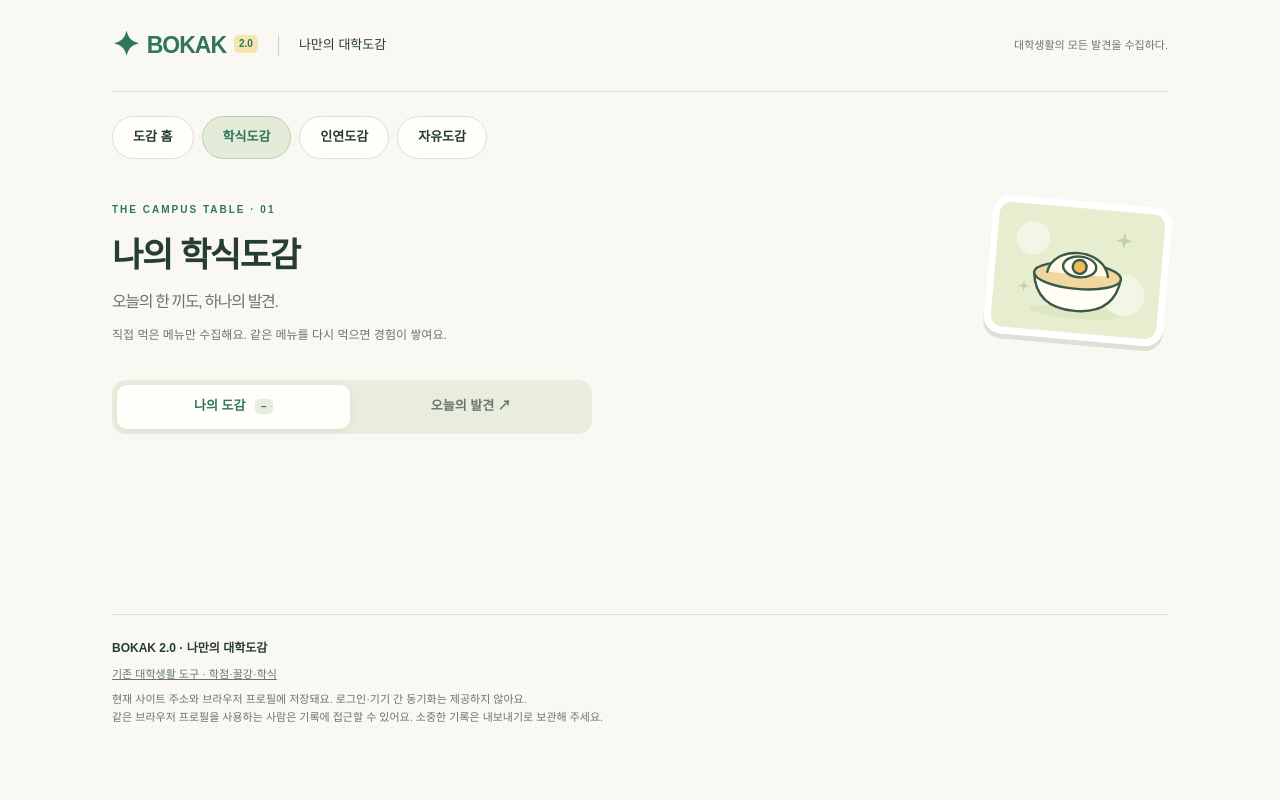
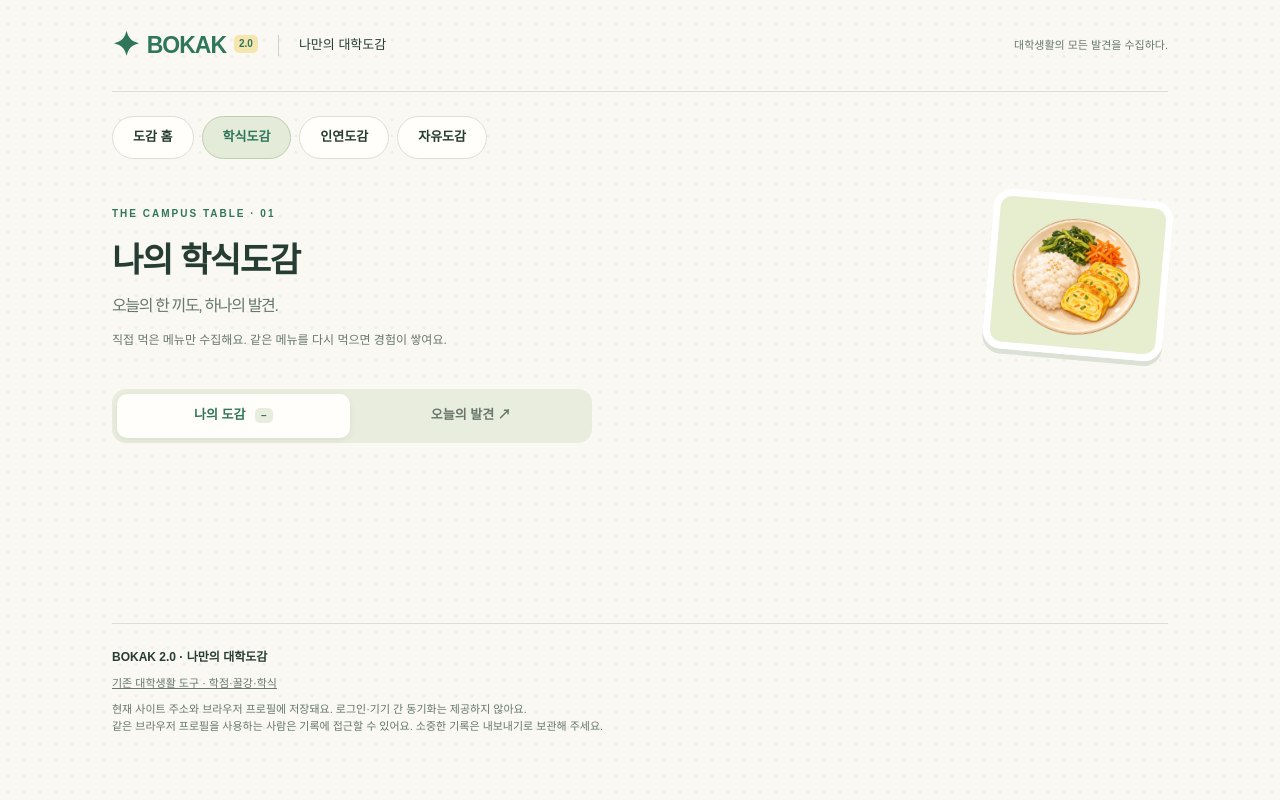
Before and after one commit to YitWub/Dancing-behind-the-professor-s-back, a Next.js app: page /dex/meal in a window 1280 px wide. Built offline with nearby package versions, Linux system fonts and the light colour scheme.

Commit message:
feat: use food illustrations and add a generic meal asset

```diff
--- a/components/dex/common/AlbumFrame.css
+++ b/components/dex/common/AlbumFrame.css
@@ -72,7 +72,7 @@
 /* A small inset for the menu title and stars; leave the edition row in place. */
 .dex-edition-card .album-card-frame .dex-card-copy h3,.dex-edition-card .album-card-frame .dex-card-rating-summary,.dex-edition-card .album-card-frame .dex-card-personal-stars{padding-inline-start:4px;box-sizing:border-box}
 
-/* Candidate artwork is opt-in; SVG remains the real collection default. */
+/* Shared food artwork; soft filtering is restricted to the optional preview. */
 .dex-food-image{display:flex;align-items:center;justify-content:center;overflow:hidden}
 .dex-food-image img{width:88%;height:88%;object-fit:contain;display:block;max-width:100%}
 .dex-food-image.is-soft img{width:76%;height:76%;filter:saturate(.72)}
--- a/components/dex/common/EditionCollectionCard.tsx
+++ b/components/dex/common/EditionCollectionCard.tsx
@@ -6,7 +6,7 @@ import type { ArtworkMode } from '@/lib/dex/meal/artwork-assets';
 import { splitMenuLabel } from '@/lib/dex/meal/presentation';
 
 /** Compact storage-free card. The same presentation is used in real collections and the lab. */
-export function EditionCollectionCard({name,edition,count,artworkMode='svg',rating=null,evaluationCount,acquiredOn,href,onSelect,selected=false,preview=false}:{name:string;edition?:CardEdition;count?:number;artworkMode?:ArtworkMode;rating?:number|null;evaluationCount?:number;acquiredOn:string;href?:string;onSelect?:()=>void;selected?:boolean;preview?:boolean}){
+export function EditionCollectionCard({name,edition,count,artworkMode='image',rating=null,evaluationCount,acquiredOn,href,onSelect,selected=false,preview=false}:{name:string;edition?:CardEdition;count?:number;artworkMode?:ArtworkMode;rating?:number|null;evaluationCount?:number;acquiredOn:string;href?:string;onSelect?:()=>void;selected?:boolean;preview?:boolean}){
   const label=splitMenuLabel(name);
   const content=<><MealImageArtwork kind={mealArtwork(name)} mode={artworkMode}/><div className="dex-card-copy"><h3>{label.title}</h3><div className="dex-card-meta">{edition?<span className={`dex-edition-badge dex-edition--${edition.toLowerCase()}`}>{edition}</span>:<span className="dex-tag">카드 없음</span>}{count!==undefined?<span>보유 {count}장</span>:<time dateTime={acquiredOn}>획득 {acquiredOn}</time>}</div>{evaluationCount!==undefined?<p className="dex-card-rating-summary" aria-label={rating===null?"이 메뉴 미평가":`이 메뉴 평균 ${rating.toFixed(1)}점 · 평가 ${evaluationCount}회`}><span className="dex-average-stars" aria-hidden="true"><span>☆☆☆☆☆</span><span className="dex-average-stars-fill" style={{width:`${(rating??0)/5*100}%`}}>★★★★★</span></span></p>:<p className="dex-card-personal-stars" aria-label={rating===null?'이 식사 미평가':`이 식사 별점 ${rating}점`}><span aria-hidden="true">{[1,2,3,4,5].map(n=>rating!==null&&n<=rating?'★':'☆').join('')}</span></p>}</div></>;
   const className='dex-collect-card dex-edition-card-body album-card-frame'+(edition?` album-edition--${edition.toLowerCase()}`:'');
--- a/components/dex/common/MealImageArtwork.tsx
+++ b/components/dex/common/MealImageArtwork.tsx
@@ -6,14 +6,14 @@ import { foodArtSource } from '@/lib/dex/meal/artwork-assets';
 import type { ArtworkMode } from '@/lib/dex/meal/artwork-assets';
 
 /** Optional visual layer. Missing/unmapped images retain the existing SVG. */
-export function MealImageArtwork({kind,mode='svg'}:{kind:ArtworkKind;mode?:ArtworkMode}){
+export function MealImageArtwork({kind,locked=false,mode='image'}:{kind:ArtworkKind;locked?:boolean;mode?:ArtworkMode}){
   const source=foodArtSource(kind);
-  return mode==='svg'||!source?<CollectionArtwork kind={kind}/>:<ImageCandidate key={source} kind={kind} source={source} soft={mode==='soft'}/>;
+  return mode==='svg'||!source?<CollectionArtwork kind={kind} locked={locked}/>:<ImageCandidate key={source} kind={kind} locked={locked} source={source} soft={mode==='soft'}/>;
 }
-function ImageCandidate({kind,source,soft}:{kind:ArtworkKind;source:string;soft:boolean}){
+function ImageCandidate({kind,locked,source,soft}:{kind:ArtworkKind;locked:boolean;source:string;soft:boolean}){
   const [failed,setFailed]=useState(false);
-  if(failed)return <CollectionArtwork kind={kind}/>;
-  return <div className={'dex-art dex-art--'+kind+' dex-food-image'+(soft?' is-soft':'')} role="img" aria-label="음식 일러스트 후보">
+  if(failed)return <CollectionArtwork kind={kind} locked={locked}/>;
+  return <div className={'dex-art dex-art--'+kind+' dex-food-image'+(soft?' is-soft':'')+(locked?' dex-art--locked':'')} role="img" aria-label="음식 일러스트">
     {/* Local transparent artwork: preserve its aspect ratio and switch immediately on load failure. */}
     {/* eslint-disable-next-line @next/next/no-img-element */}
     <img src={source} alt="" width={1280} height={1280} loading="lazy" onError={()=>setFailed(true)}/>
--- a/components/dex/meal/MealCollection.tsx
+++ b/components/dex/meal/MealCollection.tsx
@@ -12,7 +12,8 @@ import { splitMenuLabel } from '@/lib/dex/meal/presentation';
 import { readOfferings } from '@/lib/dex/meal/catalog';
 import type { CatalogOffering } from '@/lib/dex/meal/catalog';
 import { kstToday } from '@/lib/datetime';
-import { CollectionArtwork, mealArtwork } from '@/components/dex/common/CollectionArtwork';
+import { mealArtwork } from '@/components/dex/common/CollectionArtwork';
+import { MealImageArtwork } from '@/components/dex/common/MealImageArtwork';
 import { CollectionCard, CollectionEmptyState } from '@/components/dex/common/CollectionCard';
 import { MealGamePanel } from './MealGamePanel';
 
@@ -58,7 +59,7 @@ export function MealCollectionPanel({data,onExplore}:{data:DexDocument;onExplore
     <section className="dex-known"><div className="dex-section-heading"><div><span className="dex-eyebrow">다음에 만날 발견</span><h3>다음에 만날 메뉴</h3></div><span className="dex-tag">확인된 저장본</span></div>
       <p className="dex-muted">{knownDate?`${knownDate} 제공 식단에서 확인한 메뉴예요. 오늘 제공 여부와는 달라요.`:'확인 가능한 저장 식단을 기준으로 표시해요.'} 전체 메뉴 수나 완료율을 뜻하지 않아요.</p>
       <p className="dex-small dex-muted">{notice}</p>
-      {unknown.length?<div className="dex-card-grid">{unknown.map(row=><CollectionCard key={row.selection!.dishId} title={splitMenuLabel(row.selection!.dishName).title} rarity="UNKNOWN" locked artwork={<CollectionArtwork kind={mealArtwork(row.selection!.dishName)} locked/>} meta="직접 먹은 날, 나의 도감으로"/>)}</div>:<p className="dex-muted">현재 저장본에서 추가로 표시할 미수집 메뉴가 없어요.</p>}
+      {unknown.length?<div className="dex-card-grid">{unknown.map(row=><CollectionCard key={row.selection!.dishId} title={splitMenuLabel(row.selection!.dishName).title} rarity="UNKNOWN" locked artwork={<MealImageArtwork kind={mealArtwork(row.selection!.dishName)} locked/>} meta="직접 먹은 날, 나의 도감으로"/>)}</div>:<p className="dex-muted">현재 저장본에서 추가로 표시할 미수집 메뉴가 없어요.</p>}
     </section>
   </div>;
 }
--- a/components/dex/meal/MealExplore.tsx
+++ b/components/dex/meal/MealExplore.tsx
@@ -11,7 +11,8 @@ import { MealCollectionRequests } from '@/lib/dex/meal/requests';
 import { CollectionFeedback } from '@/components/dex/discovery/CollectionFeedback';
 import { MealPhoto } from './MealPhoto';
 import { MealCollectionPanel } from './MealCollection';
-import { CollectionArtwork, mealArtwork } from '@/components/dex/common/CollectionArtwork';
+import { mealArtwork } from '@/components/dex/common/CollectionArtwork';
+import { MealImageArtwork } from '@/components/dex/common/MealImageArtwork';
 import { splitMenuLabel } from '@/lib/dex/meal/presentation';
 import { QuickMealRating } from './QuickMealRating';
 import type { RatingGuard } from './QuickMealRating';
@@ -79,7 +80,7 @@ export function MealExplore({initialDate,initialTab='collection'}:{initialDate:s
   return <div className="space-y-5 pb-28">
     <section className="dex-meal-intro">
       <div><span className="dex-eyebrow">THE CAMPUS TABLE · 01</span><h2>나의 학식도감<span>오늘의 한 끼도, 하나의 발견.</span></h2><p>직접 먹은 메뉴만 수집해요. 같은 메뉴를 다시 먹으면 경험이 쌓여요.</p></div>
-      <div className="dex-intro-art"><CollectionArtwork kind="rice"/></div>
+      <div className="dex-intro-art"><MealImageArtwork kind="rice"/></div>
     </section>
     <div className="dex-segments" aria-label="학식도감 보기">
       <button aria-pressed={tab==='collection'} onClick={()=>setTab('collection')}>나의 도감 <span>{data?entries.length:'–'}</span></button>
@@ -113,7 +114,7 @@ export function MealExplore({initialDate,initialTab='collection'}:{initialDate:s
         const label=splitMenuLabel(name);
         const memory=row.selection?personal.find(card=>card.dishId===row.selection!.dishId):null;
         return <Card as="article" key={item.id} className="dex-offering-card">
-          <div className="dex-offering-head"><CollectionArtwork kind={mealArtwork(name)}/><span className="dex-tag">{collected?'수집 완료':'새로운 발견 후보'}</span></div>
+          <div className="dex-offering-head"><MealImageArtwork kind={mealArtwork(name)}/><span className="dex-tag">{collected?'수집 완료':'새로운 발견 후보'}</span></div>
           <p className="text-sm text-[var(--e-muted)]">{item.date} · {CAFETERIA_NAMES[item.cafeteria]} · {MEAL_TIME_NAMES[item.mealTime]}</p>
           <h3 className="dex-offering-title">{label.title}</h3>
           <div className="dex-offering-game-hint"><RarityBadge tier="UNKNOWN" hidden={!collected}/><span>{collected?'이미 발견한 메뉴!':'나의 도감에 없는 메뉴예요.'}</span></div>
@@ -131,7 +132,7 @@ export function MealExplore({initialDate,initialTab='collection'}:{initialDate:s
       })}
     </div>}
     </>:null}
-    <CollectionFeedback rarity="UNKNOWN" notices={feedback?.notices??[]} result={feedback?.result??null} itemName={feedback?.name??''} visitCount={feedback?.visitCount} title="새로운 메뉴 발견!" artwork={<CollectionArtwork kind={mealArtwork(feedback?.name??'')}/>} onDismiss={dismissFeedback} canDismiss={canDismissFeedback} detailHref={feedback?.result.ok?`/dex/meal/collection/${feedback.result.value.entry.id}`:undefined}>
+    <CollectionFeedback rarity="UNKNOWN" notices={feedback?.notices??[]} result={feedback?.result??null} itemName={feedback?.name??''} visitCount={feedback?.visitCount} title="새로운 메뉴 발견!" artwork={<MealImageArtwork kind={mealArtwork(feedback?.name??'')}/>} onDismiss={dismissFeedback} canDismiss={canDismissFeedback} detailHref={feedback?.result.ok?`/dex/meal/collection/${feedback.result.value.entry.id}`:undefined}>
       {feedback?.result.ok&&!feedback.result.value.replayed&&feedback.result.value.experience.kind==='meal'?<QuickMealRating key={feedback.result.value.experience.id} experience={feedback.result.value.experience} onGuardChange={guard=>{ratingGuard.current=guard;}} onSaved={reload} onLater={()=>{if(canDismissFeedback())dismissFeedback();}}/>:null}
     </CollectionFeedback>
   </div>;
--- a/components/dex/meal/MealHighlightCard.tsx
+++ b/components/dex/meal/MealHighlightCard.tsx
@@ -1,8 +1,9 @@
 import Link from 'next/link';
-import { CollectionArtwork, mealArtwork } from '@/components/dex/common/CollectionArtwork';
+import { mealArtwork } from '@/components/dex/common/CollectionArtwork';
+import { MealImageArtwork } from '@/components/dex/common/MealImageArtwork';
 import type { HighlightSlot } from './highlight-view';
 export function MealHighlightCard({slot}:{slot:HighlightSlot}){
-  const content=<><span className="dex-highlight-label">{slot.title}</span><div className="dex-highlight-art"><CollectionArtwork kind={slot.card?mealArtwork(slot.card.name):slot.id==='rating'?'rice':'food'}/>{slot.memorial?<span className="dex-first-stamp" aria-hidden="true">✦<small>FIRST</small></span>:null}</div>
+  const content=<><span className="dex-highlight-label">{slot.title}</span><div className="dex-highlight-art"><MealImageArtwork kind={slot.card?mealArtwork(slot.card.name):slot.id==='rating'?'rice':'food'}/>{slot.memorial?<span className="dex-first-stamp" aria-hidden="true">✦<small>FIRST</small></span>:null}</div>
     <div className="dex-highlight-copy">{slot.card?<><span className="dex-highlight-badge">{slot.badge}</span><h4 title={slot.card.name}>{slot.card.name}</h4><div className="dex-highlight-meta"><strong>{slot.metric}</strong>{slot.others>0?<span>공동 · 외 {slot.others}종</span>:null}</div></>:<><h4>{slot.emptyTitle}</h4><p>{slot.emptyHint}</p></>}</div>
     {slot.card?<span className="dex-highlight-open">카드 펼쳐보기 <span aria-hidden="true">↗</span></span>:null}</>;
   const classes=`dex-highlight-card dex-highlight--${slot.id}${!slot.card?' is-empty':''}`;
--- a/lib/dex/meal/artwork-assets.ts
+++ b/lib/dex/meal/artwork-assets.ts
@@ -1,4 +1,5 @@
 /** Visual assets only. Does not participate in dish identity or edition selection. */
 export const FOOD_ART_ASSETS={cutlet:'/dex/food/cutlet.webp','fried-rice':'/dex/food/fried-rice.webp','rice-bowl':'/dex/food/rice-bowl.webp',stew:'/dex/food/stew.webp',noodles:'/dex/food/noodles.webp',curry:'/dex/food/curry.webp',snack:'/dex/food/bunsik.webp',meat:'/dex/food/stir-fry.webp'} as const;
+export const DEFAULT_FOOD_ART='/dex/food/default-meal.webp';
 export type ArtworkMode='svg'|'image'|'soft';
-export function foodArtSource(kind:string):string|null{return Object.hasOwn(FOOD_ART_ASSETS,kind)?FOOD_ART_ASSETS[kind as keyof typeof FOOD_ART_ASSETS]:null;}
+export function foodArtSource(kind:string):string|null{return Object.hasOwn(FOOD_ART_ASSETS,kind)?FOOD_ART_ASSETS[kind as keyof typeof FOOD_ART_ASSETS] :kind==='food'||kind==='rice'?DEFAULT_FOOD_ART:null;}
```
Also changed, not shown: components/dex/dev/DesignPreviewLab.tsx (+1 -1 lines), public/dex/food/default-meal.webp (added), 1 other file (tests, documents, lock files or other folders).
